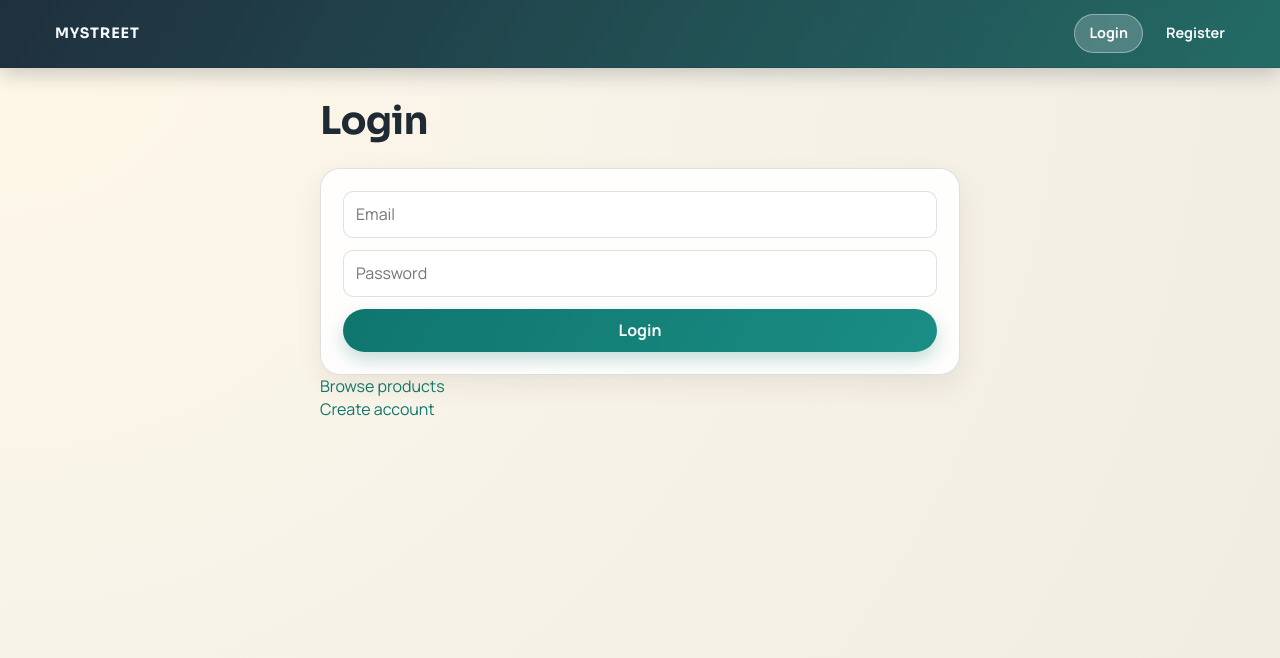
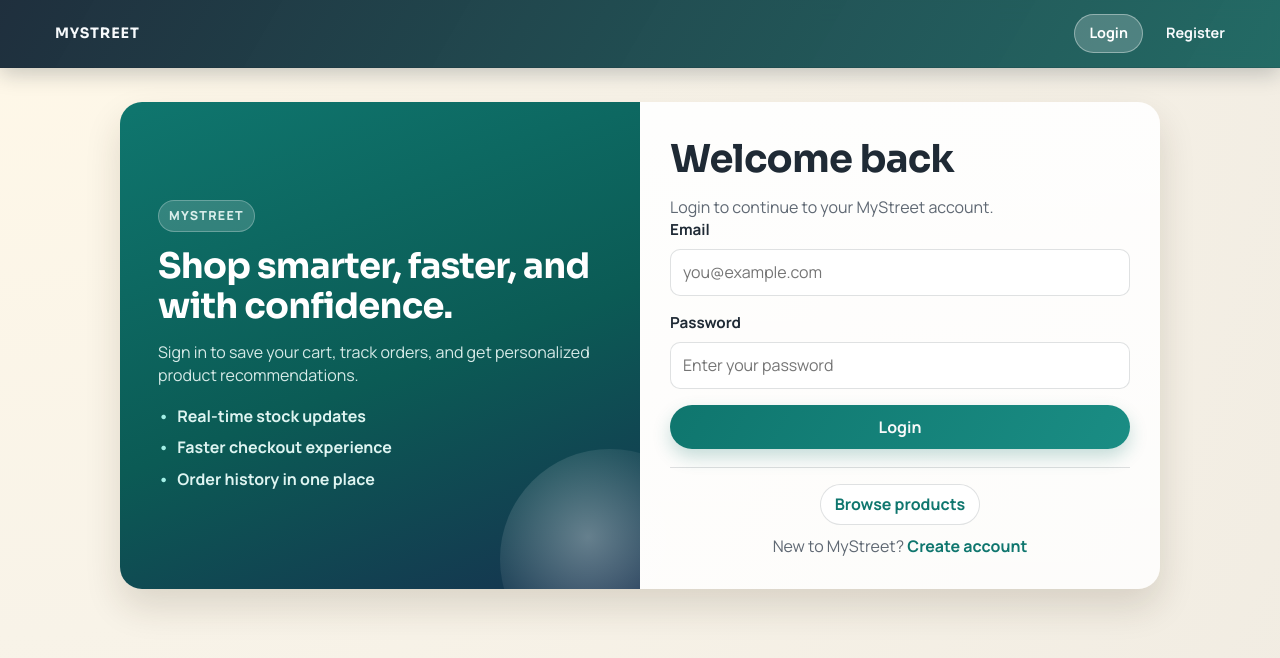
Before and after one commit to imdad-apexon/Mystreet, a React (Vite) app in the folder frontend/mystreet-ui/: page /login in a window 1280 px wide. Shown: the top 658 px of the page. Built offline with nearby package versions, Linux system fonts and the light colour scheme.

Commit message:
added design change for login and register

```diff
--- a/frontend/mystreet-ui/src/pages/LoginPage.tsx
+++ b/frontend/mystreet-ui/src/pages/LoginPage.tsx
@@ -10,7 +10,7 @@ export default function LoginPage() {
   const [password, setPassword] = useState('');
   const [error, setError] = useState('');
 
-   useEffect(() => {
+  useEffect(() => {
     document.title = 'MyStreet - Login';
   }, []);
 
@@ -27,18 +27,59 @@ export default function LoginPage() {
   };
 
   return (
-    <div className="container form-page">
-      <h1>Login</h1>
-      <div className="card form-card">
-        <form onSubmit={submit}>
-          <input placeholder="Email" value={email} onChange={e => setEmail(e.target.value)} />
-          <input placeholder="Password" type="password" value={password} onChange={e => setPassword(e.target.value)} />
-          {error && <p className="error">{error}</p>}
-          <button type="submit">Login</button>
-        </form>
+    <div className="container form-page auth-page">
+      <div className="auth-layout">
+        <aside className="auth-hero" aria-hidden="true">
+          <p className="auth-hero__eyebrow">MyStreet</p>
+          <h2>Shop smarter, faster, and with confidence.</h2>
+          <p>
+            Sign in to save your cart, track orders, and get personalized product recommendations.
+          </p>
+          <ul className="auth-hero__points">
+            <li>Real-time stock updates</li>
+            <li>Faster checkout experience</li>
+            <li>Order history in one place</li>
+          </ul>
+        </aside>
+        <div className="card form-card auth-card">
+          <header className="auth-page__header">
+            <h1>Welcome back</h1>
+            <p>Login to continue to your MyStreet account.</p>
+          </header>
+          <form className="auth-form" onSubmit={submit}>
+            <div className="form-group">
+              <label htmlFor="login-email">Email</label>
+              <input
+                id="login-email"
+                type="email"
+                placeholder="you@example.com"
+                autoComplete="email"
+                value={email}
+                onChange={e => setEmail(e.target.value)}
+              />
+            </div>
+            <div className="form-group">
+              <label htmlFor="login-password">Password</label>
+              <input
+                id="login-password"
+                placeholder="Enter your password"
+                type="password"
+                autoComplete="current-password"
+                value={password}
+                onChange={e => setPassword(e.target.value)}
+              />
+            </div>
+            {error && <p className="error">{error}</p>}
+            <button className="auth-submit" type="submit">Login</button>
+          </form>
+          <div className="auth-links">
+            <Link to="/products" className="auth-links__primary">Browse products</Link>
+            <p className="auth-switch">
+              New to MyStreet? <Link to="/register">Create account</Link>
+            </p>
+          </div>
+        </div>
       </div>
-      <p><Link to="/products">Browse products</Link></p>
-      <p><Link to="/register">Create account</Link></p>
     </div>
   );
 }
--- a/frontend/mystreet-ui/src/pages/RegisterPage.tsx
+++ b/frontend/mystreet-ui/src/pages/RegisterPage.tsx
@@ -1,4 +1,4 @@
-import { useState } from 'react';
+import { useEffect, useState } from 'react';
 import { useNavigate, Link } from 'react-router-dom';
 import axios from 'axios';
 import { useAuth } from '../context/AuthContext';
@@ -11,6 +11,10 @@ export default function RegisterPage() {
   const [password, setPassword] = useState('');
   const [error, setError] = useState('');
   const [success, setSuccess] = useState('');
+
+  useEffect(() => {
+    document.title = 'MyStreet - Register';
+  }, []);
 
   const submit = async (e: React.FormEvent) => {
     e.preventDefault();
@@ -42,19 +46,60 @@ export default function RegisterPage() {
   };
 
   return (
-    <div className="container form-page">
-      <h1>Register</h1>
-      <div className="card form-card">
-        <form onSubmit={submit}>
-          <input placeholder="Email" value={email} onChange={e => setEmail(e.target.value)} />
-          <input placeholder="Password" type="password" value={password} onChange={e => setPassword(e.target.value)} />
-          {success && <p className="note">{success}</p>}
-          {error && <p className="error">{error}</p>}
-          <button type="submit">Register</button>
-        </form>
+    <div className="container form-page auth-page">
+      <div className="auth-layout">
+        <aside className="auth-hero" aria-hidden="true">
+          <p className="auth-hero__eyebrow">Join MyStreet</p>
+          <h2>Create your account in under a minute.</h2>
+          <p>
+            Register once to unlock secure checkout, saved carts, and effortless order tracking.
+          </p>
+          <ul className="auth-hero__points">
+            <li>Personalized shopping journey</li>
+            <li>Saved addresses and quicker checkout</li>
+            <li>Order updates anytime</li>
+          </ul>
+        </aside>
+        <div className="card form-card auth-card">
+          <header className="auth-page__header">
+            <h1>Create account</h1>
+            <p>Get started and begin browsing products right away.</p>
+          </header>
+          <form className="auth-form" onSubmit={submit}>
+            <div className="form-group">
+              <label htmlFor="register-email">Email</label>
+              <input
+                id="register-email"
+                type="email"
+                placeholder="you@example.com"
+                autoComplete="email"
+                value={email}
+                onChange={e => setEmail(e.target.value)}
+              />
+            </div>
+            <div className="form-group">
+              <label htmlFor="register-password">Password</label>
+              <input
+                id="register-password"
+                placeholder="Use at least 6 characters"
+                type="password"
+                autoComplete="new-password"
+                value={password}
+                onChange={e => setPassword(e.target.value)}
+              />
+            </div>
+            {success && <p className="note">{success}</p>}
+            {error && <p className="error">{error}</p>}
+            <button className="auth-submit" type="submit">Create account</button>
+          </form>
+          <div className="auth-links">
+            <Link to="/products" className="auth-links__primary">Browse products</Link>
+            <p className="auth-switch">
+              Already have an account? <Link to="/login">Login</Link>
+            </p>
+          </div>
+        </div>
       </div>
-      <p><Link to="/products">Browse products</Link></p>
-      <p><Link to="/login">Already have an account?</Link></p>
     </div>
   );
 }
--- a/frontend/mystreet-ui/src/styles/global.css
+++ b/frontend/mystreet-ui/src/styles/global.css
@@ -449,11 +449,175 @@ button {
 
 .form-page {
   max-width: 640px;
+  display: grid;
+  gap: 14px;
+}
+
+.form-page h1 {
+  margin-bottom: 0;
+}
+
+.auth-page {
+  max-width: 1040px;
+  margin-top: 34px;
+}
+
+.auth-layout {
+  display: grid;
+  grid-template-columns: 1fr 1fr;
+  border-radius: 22px;
+  overflow: hidden;
+  box-shadow: var(--shadow-strong);
+}
+
+.auth-hero {
+  position: relative;
+  background: linear-gradient(160deg, #0f766e 0%, #0b5b55 55%, #16324f 100%);
+  color: #ecf9f7;
+  padding: clamp(24px, 4vw, 38px);
+  display: grid;
+  gap: 14px;
+  align-content: center;
+}
+
+.auth-hero::after {
+  content: '';
+  position: absolute;
+  inset: auto -80px -80px auto;
+  width: 220px;
+  height: 220px;
+  border-radius: 50%;
+  background: radial-gradient(circle at 40% 40%, rgba(255, 255, 255, 0.35), transparent 65%);
+}
+
+.auth-hero__eyebrow {
+  display: inline-flex;
+  width: fit-content;
+  border-radius: 999px;
+  background: rgba(255, 255, 255, 0.16);
+  border: 1px solid rgba(255, 255, 255, 0.26);
+  color: #f3fbfa;
+  font-size: 0.78rem;
+  letter-spacing: 0.1em;
+  text-transform: uppercase;
+  font-weight: 800;
+  padding: 6px 10px;
+}
+
+.auth-hero h2 {
+  color: #ffffff;
+  font-size: clamp(1.7rem, 3vw, 2.2rem);
+  line-height: 1.15;
+  margin: 0;
+}
+
+.auth-hero p {
+  color: rgba(236, 249, 247, 0.9);
+}
+
+.auth-hero__points {
+  margin: 4px 0 0;
+  padding: 0;
+  list-style: none;
+  display: grid;
+  gap: 8px;
+}
+
+.auth-hero__points li {
+  color: #def4f1;
+  font-weight: 600;
+}
+
+.auth-hero__points li::before {
+  content: '•';
+  margin-right: 8px;
+  color: #a4f0e7;
+}
+
+.auth-page__header {
+  text-align: left;
+  display: grid;
+  gap: 8px;
+}
+
+.auth-page__header p {
+  color: var(--text-muted);
 }
 
 .form-card {
+  margin-top: 0;
+  padding: 22px;
+}
+
+.auth-card {
+  padding: clamp(20px, 3vw, 30px);
+  background: linear-gradient(180deg, rgba(255, 255, 255, 0.92), rgba(255, 255, 255, 0.84));
+  border: none;
+  border-radius: 0;
+  box-shadow: none;
+}
+
+.auth-form {
+  gap: 16px;
+}
+
+.auth-submit {
+  width: 100%;
+  min-height: 44px;
+}
+
+.auth-links {
+  display: grid;
+  gap: 10px;
+  justify-items: center;
+  text-align: center;
   margin-top: 18px;
-  padding: 22px;
+  padding-top: 16px;
+  border-top: 1px solid var(--border);
+}
+
+.auth-links__primary {
+  font-weight: 700;
+  display: inline-flex;
+  align-items: center;
+  justify-content: center;
+  min-height: 40px;
+  padding: 8px 14px;
+  border-radius: 999px;
+  border: 1px solid var(--border);
+  background: var(--surface-strong);
+}
+
+.auth-switch {
+  color: var(--text-muted);
+}
+
+.auth-switch a {
+  font-weight: 700;
+}
+
+@media (max-width: 640px) {
+  .auth-page {
+    margin-top: 18px;
+  }
+
+  .auth-layout {
+    grid-template-columns: 1fr;
+    border-radius: 16px;
+  }
+
+  .auth-hero {
+    padding: 18px;
+    gap: 10px;
+  }
+
+  .auth-hero h2 {
+    font-size: 1.4rem;
+  }
+
+  .auth-card {
+    padding: 18px;
+  }
 }
 
 form {
```
